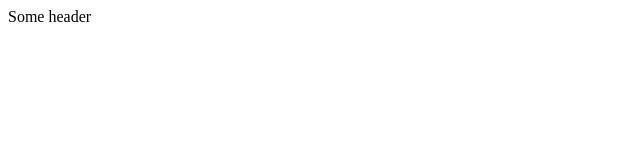
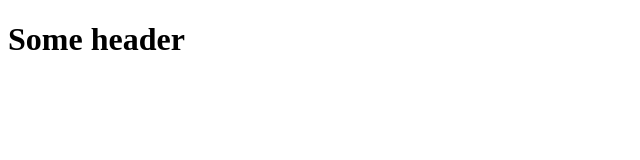
Before and after one commit to ri-re-2025/frontEnd, a plain HTML site: page index.html in a window 1280 px wide. Shown: the whole page, without its empty margins (0-640 px from the left). Drawn offline with Linux system fonts and the light colour scheme.

Commit message:
Fix h1 tag

```diff
--- a/index.html
+++ b/index.html
@@ -4,6 +4,6 @@
     <title>Document</title>
   </head>
   <body>
-    <h>Some header</h>
+    <h1>Some header</h1>
   </body>
 </html>
```
